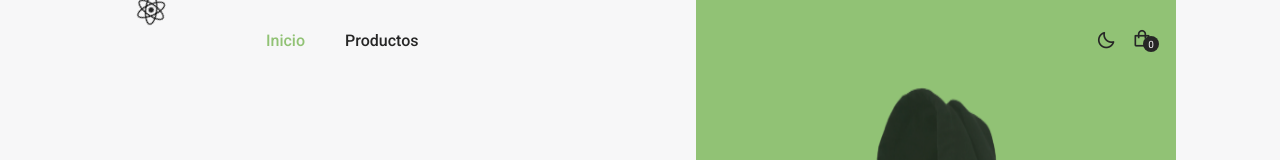
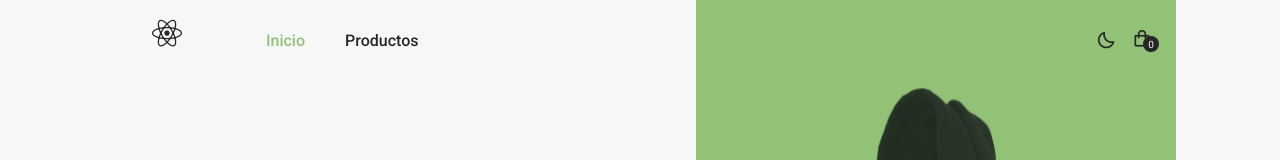
Before and after one commit to MarvinM05/E-commerce, a plain HTML site: page index.html in a window 1280 px wide. Shown: the top 160 px of the page. Drawn offline with nearby package versions, Linux system fonts and the light colour scheme; some packages are replaced by stand-ins of ours; a script that the page names is missing.

Commit message:
center logo

```diff
--- a/assets/css/style.css
+++ b/assets/css/style.css
@@ -212,6 +212,9 @@ body.dark-theme {
 .logo__dev{
   width: 90px;
   height: 90px;
+  display: flex;
+  justify-content: center;
+  align-items: center;
 }
 
 .load .bxl-react {
--- a/index.html
+++ b/index.html
@@ -28,7 +28,7 @@
     <nav class="nav container">
       <a href="#" class="nav__logo">
         <span class="logo__dev">
-          <i class='bx bxl-react bx-spin bx-md'></i>
+          <i class='bx bxl-react bx-md'></i>
         </span>
       </a>
 
```
